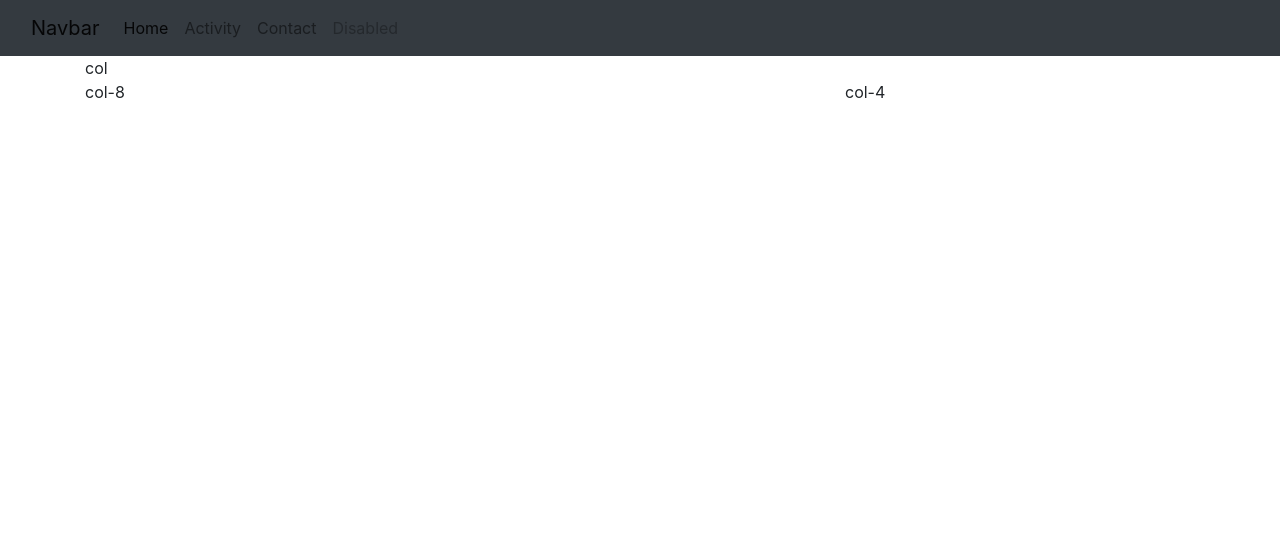
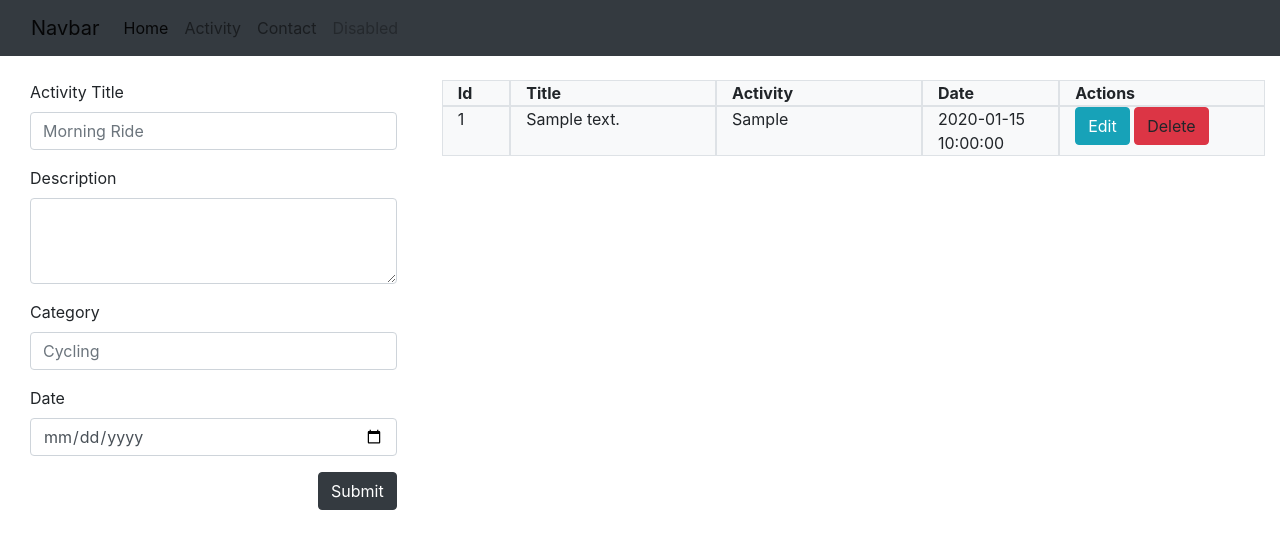
Before and after one commit to shailendra-goa/activity_app, a PHP site: page / in a window 1280 px wide. Shown: the top 549 px of the page. Run offline with PHP 8.4, Linux system fonts and the light colour scheme; tables that the repository leaves empty or names only in its code hold one stand-in row (values such as "Sample post").

Commit message:
after adding add functionality

```diff
--- a/index.php
+++ b/index.php
@@ -1,3 +1,34 @@
+<?php
+$servername = "localhost";
+$username = "root";
+$password = "";
+$dbname = "activity_app";
+
+// Create connection
+$conn = new mysqli($servername, $username, $password, $dbname);
+// Check connection
+if ($conn->connect_error) {
+  die("Connection failed: " . $conn->connect_error);
+}
+
+if ($_SERVER["REQUEST_METHOD"] == "POST"){
+    $sql = "INSERT INTO activity (name, description, category, activity_date)
+  VALUES ('".$_POST['title']."', '".$_POST['description']."', '".$_POST['category']."','".$_POST['date']."')";
+  echo $sql;
+
+
+
+  if ($conn->query($sql) === TRUE) {
+    echo "New record created successfully";
+    unset($_POST);
+    header("Location: ".$_SERVER[REQUEST_URI]);
+  exit;
+  } else {
+    echo "Error: " . $sql . "<br>" . $conn->error;
+  }
+}
+
+?>
 <!DOCTYPE html>
 <html>
 <head>
@@ -21,13 +52,72 @@
     </div>
   </div>
 </nav>
-<div class="container">
+<div class="container-fluid">
+  <div class="row">&nbsp;</div>
   <div class="row">
-    <div class="col">col</div>
-  </div>
-  <div class="row">
-    <div class="col-8">col-8</div>
-    <div class="col-4">col-4</div>
+    <div class="col-4">
+      <form method="post" action="<?php echo htmlspecialchars($_SERVER["PHP_SELF"]);?>">
+        <div class="col">
+          <div class="mb-3">
+            <label class="form-label">Activity Title</label>
+            <input type="text" class="form-control" id="title" name="title" placeholder="Morning Ride">
+          </div>
+          <div class="mb-3">
+            <label class="form-label">Description</label>
+            <textarea class="form-control" name="description" rows="3"></textarea>
+          </div>
+          <div class="mb-3">
+            <label class="form-label">Category</label>
+             <input type="text" class="form-control" id="category" name="category" placeholder="Cycling">
+          </div>
+          <div class="mb-3">
+            <label class="form-label">Date</label>
+            <input type="date" class="form-control" id="date" name="date">
+          </div>
+          <div class="mb-3">
+            <button type="submit" class="btn btn-dark float-right">Submit</button>
+          </div>
+        </div>
+      </form>
+    </div>
+    <div class="col-8">
+      <div class="container">
+        <div class="row" >
+          <div class="col-1 border bg-light"><b>Id</b></div>
+          <div class="col-3 border bg-light"><b>Title</b></div>
+          <div class="col-3 border bg-light"><b>Activity</b></div>
+          <div class="col-2 border bg-light"><b>Date</b></div>
+          <div class="col-3 border bg-light"><b>Actions</b></div>
+        </div>
+      </div>
+      <div class="container">
+<?php
+      $sql = "SELECT id, name, description, category, activity_date FROM activity order by id desc";
+      $result = $conn->query($sql);
+
+      if ($result->num_rows > 0) {
+        // output data of each row
+        while($row = $result->fetch_assoc()) {
+?>
+        <div class="row" >
+          <div class="col-1 border bg-light"><?= $row["id"] ?></div>
+          <div class="col-3 border bg-light"><?= $row["description"] ?></div>
+          <div class="col-3 border bg-light"><?= $row["category"] ?></div>
+          <div class="col-2 border bg-light"><?= $row["activity_date"] ?></div>
+          <div class="col-3 border bg-light"><a href='update_product.php?id={$id}' class='btn btn-info'> Edit </a> <a delete-id='{$id}' class='btn btn-danger'>Delete</a></div>
+        </div>
+<?php
+        }
+      } else {
+?>
+        <div class="row" >
+            <div class="col alert alert-danger">No activities. Please add.</div>
+        </div>
+<?php
+      }
+?>
+      </div>
+    </div>
   </div>
 </div>
 </body>
```
